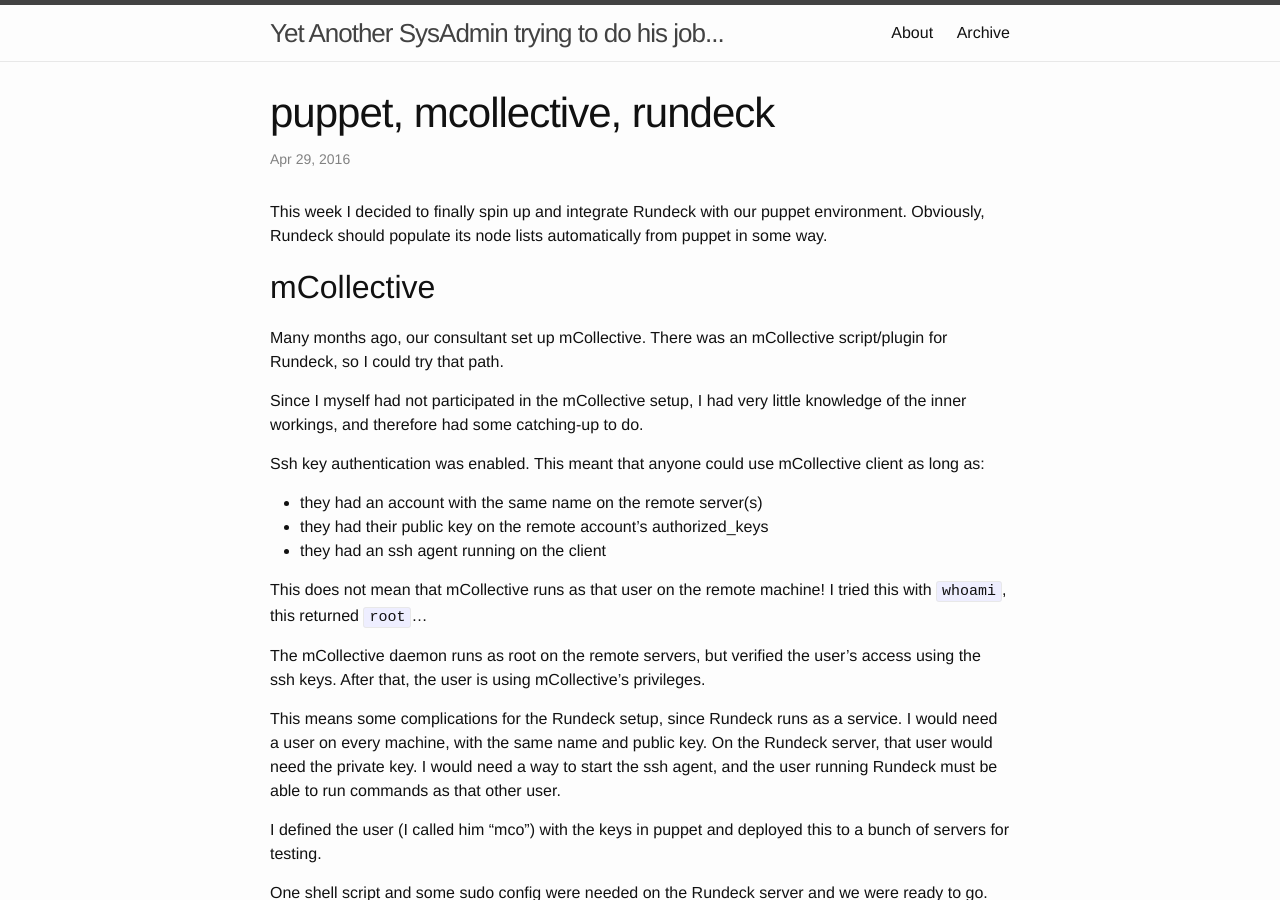
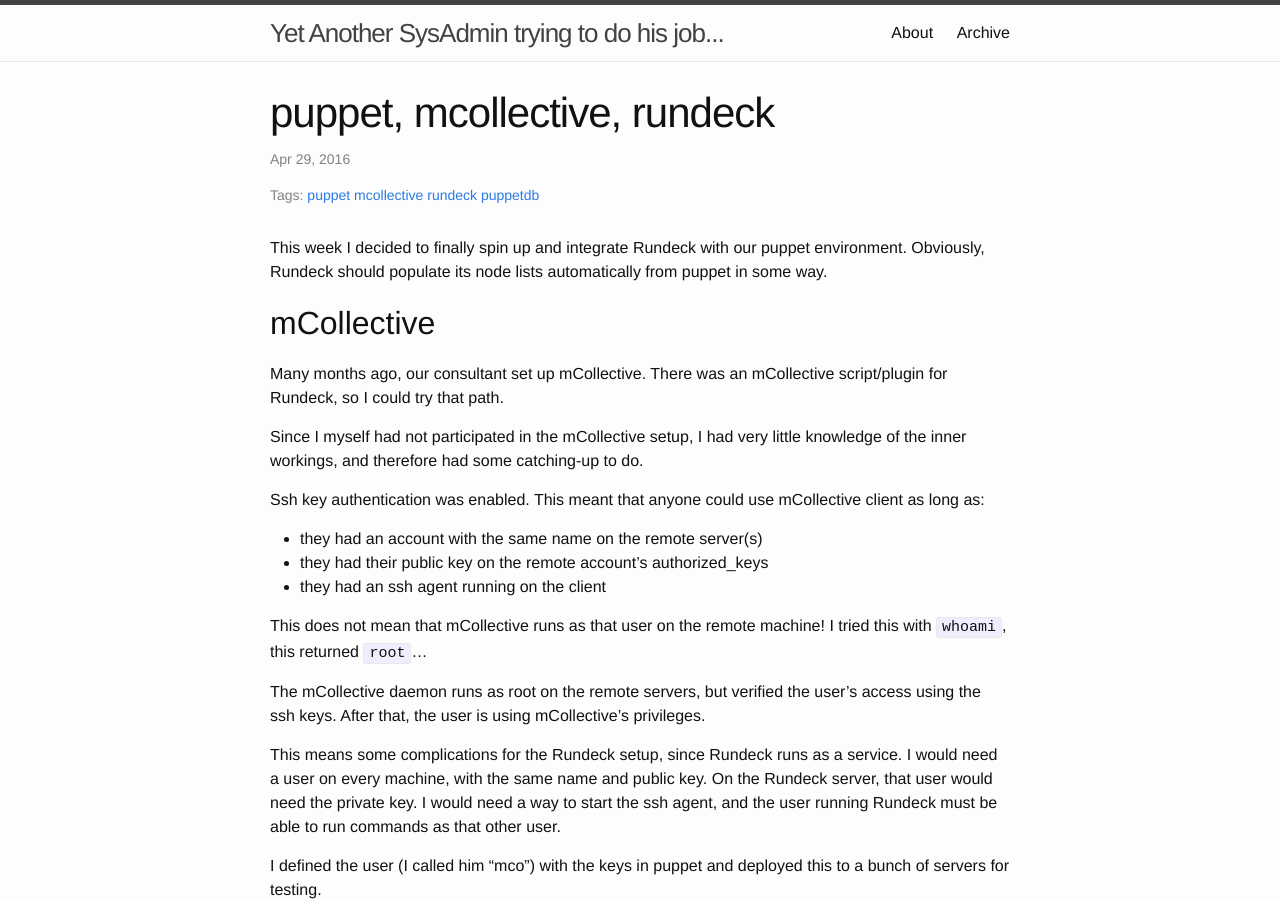
Before and after one commit to jovandeginste/jovandeginste.github.io, a Jekyll site: the page built from _posts/2016-04-29-puppet-mcollective-rundeck.md, in a window 1280 px wide and 900 px high. Built offline with Jekyll 4.4.1, drawn with Linux system fonts in a browser that asks for light colours; nearby versions of some CDN libraries; comment, search, counter and statistics services are not loaded.

Commit message:
Add tags to posts

```diff
--- a/_layouts/post.html
+++ b/_layouts/post.html
@@ -6,6 +6,12 @@
   <header class="post-header">
     <h1 class="post-title" itemprop="name headline">{{ page.title }}</h1>
     <p class="post-meta"><time datetime="{{ page.date | date_to_xmlschema }}" itemprop="datePublished">{{ page.date | date: "%b %-d, %Y" }}</time>{% if page.author %} • <span itemprop="author" itemscope itemtype="http://schema.org/Person"><span itemprop="name">{{ page.author }}</span></span>{% endif %}</p>
+		<p class="post-meta">
+		Tags:
+		{% for tag in page.tags | sort %}
+		<a href="{{ site.baseurl }}/tags/{{ tag }}">{{ tag }}</a>
+		{% endfor %}
+		</p>
   </header>
 
   <div class="post-content" itemprop="articleBody">
--- a/_posts/2016-04-29-puppet-mcollective-rundeck.md
+++ b/_posts/2016-04-29-puppet-mcollective-rundeck.md
@@ -5,6 +5,9 @@
 comments: true
 tags:
 - puppet
+- mcollective
+- rundeck
+- puppetdb
 ---
 
 This week I decided to finally spin up and integrate Rundeck with our puppet environment. Obviously, Rundeck should populate its node lists automatically from puppet in some way.
```
